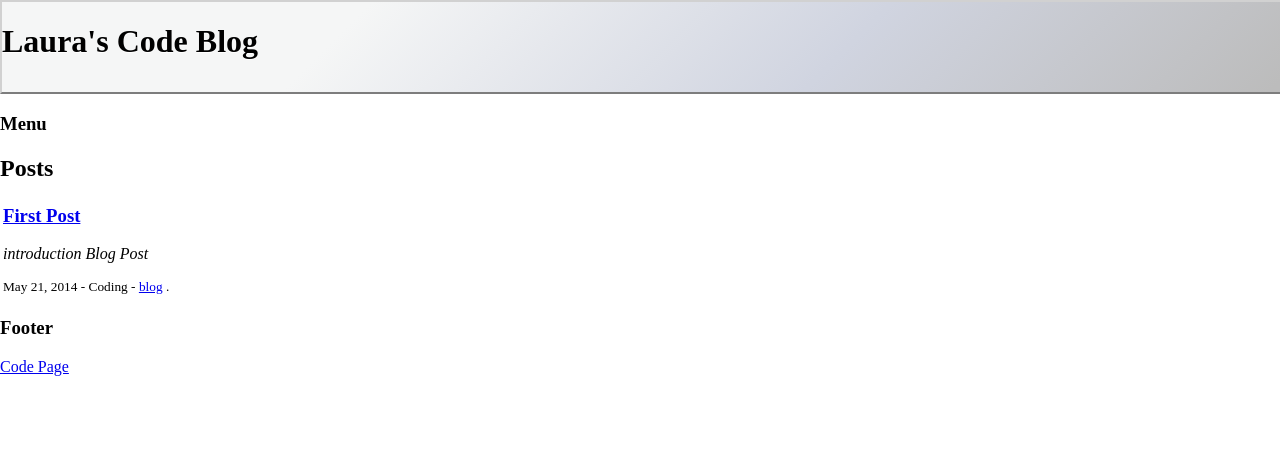
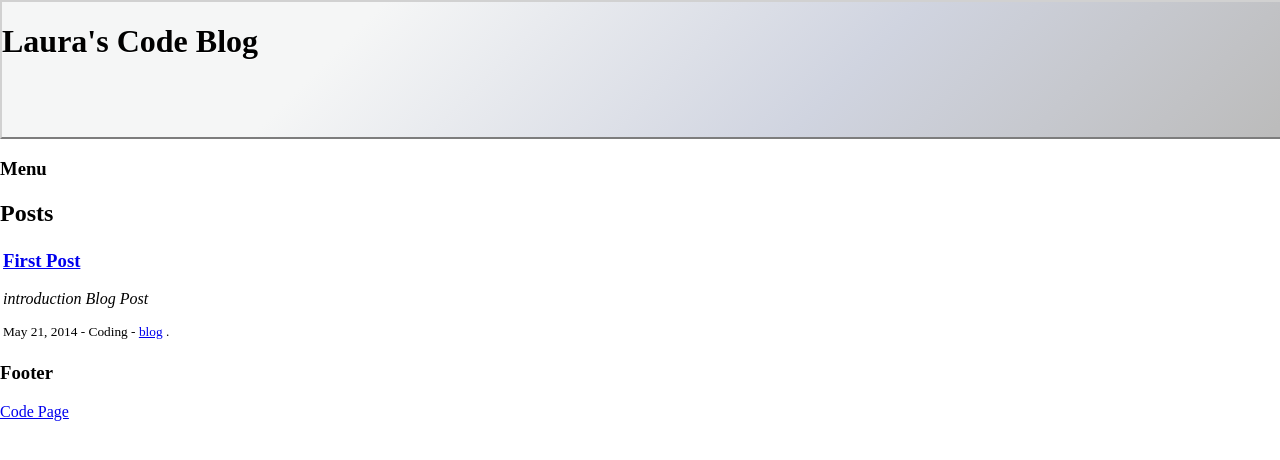
Before and after one commit to LauraR6561/Laurar6561.github.io, a Jekyll site: the page built from index.html, in a window 1280 px wide. Shown: the top 460 px of the page. Built offline with Jekyll 4.4.1, drawn with Linux system fonts in a browser that asks for light colours; Markdown is read by kramdown in place of the engine named in the settings.

Commit message:
css change

```diff
--- a/css/template.css
+++ b/css/template.css
@@ -3,7 +3,8 @@ body{
 }
 #mainHeading{
     width:100%;
-    height:10%;
+    height:15%;
+    overflow:hidden;
     border:2px outset #D1D1D1;
 	background: #f5f6f6; /* Old browsers */
 	background: -moz-linear-gradient(-45deg, #f5f6f6 27%, #d0d4e0 65%, #bcbcbc 99%); /* FF3.6+ */
```
